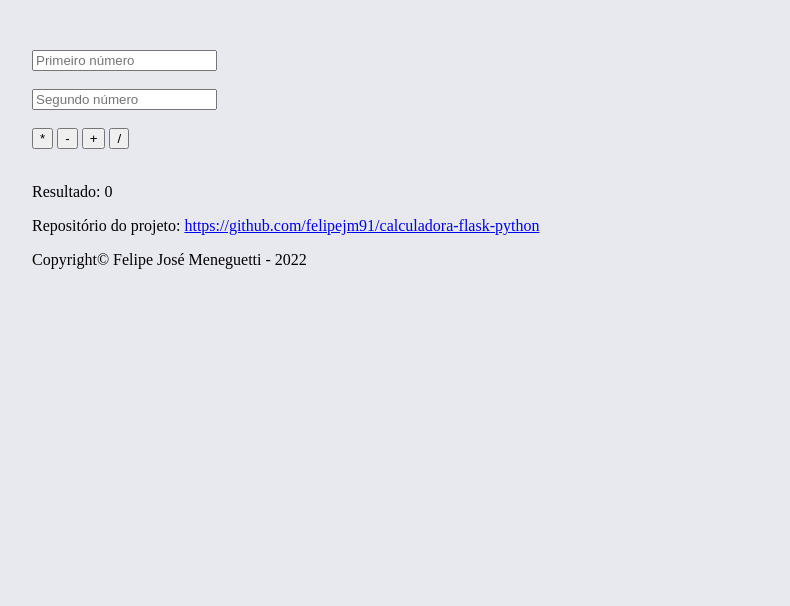
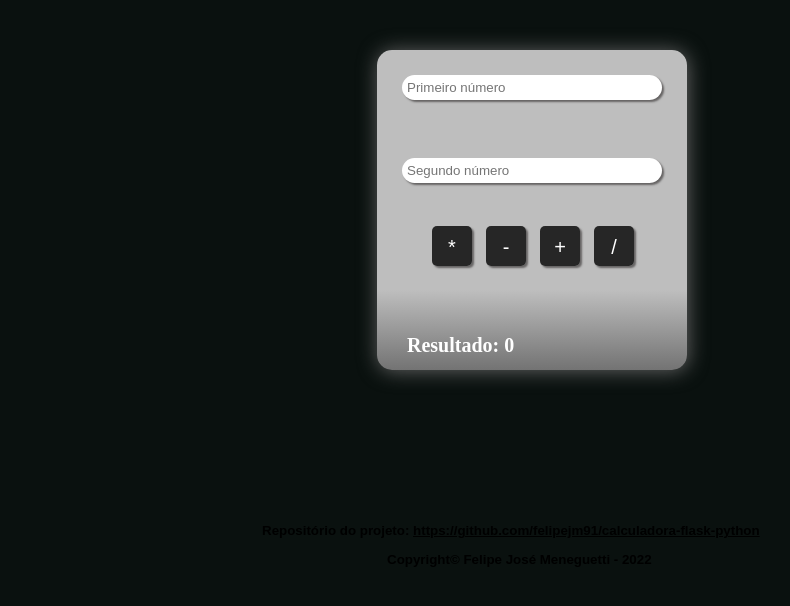
Before and after one commit to felipejm91/calculadora-flask-python, a Flask app: page / in a window 1280 px wide. Shown: the top 606 px of the page, without its empty margins (108-898 px from the left). Run offline with Flask 2, Linux system fonts and the light colour scheme.

Commit message:
atualização cor escura

```diff
--- a/static/style.css
+++ b/static/style.css
@@ -5,8 +5,8 @@ body {
     height: 500px;
     margin: auto;
     padding: 50px;
-    background-color: #e8e8ef;
-    /*background-color: rgb(10, 17, 15);*?
+    /*background-color: #e8e8ef;*/
+    background-color: rgb(10, 17, 15);
 }
 
 div#calculadora {
```
